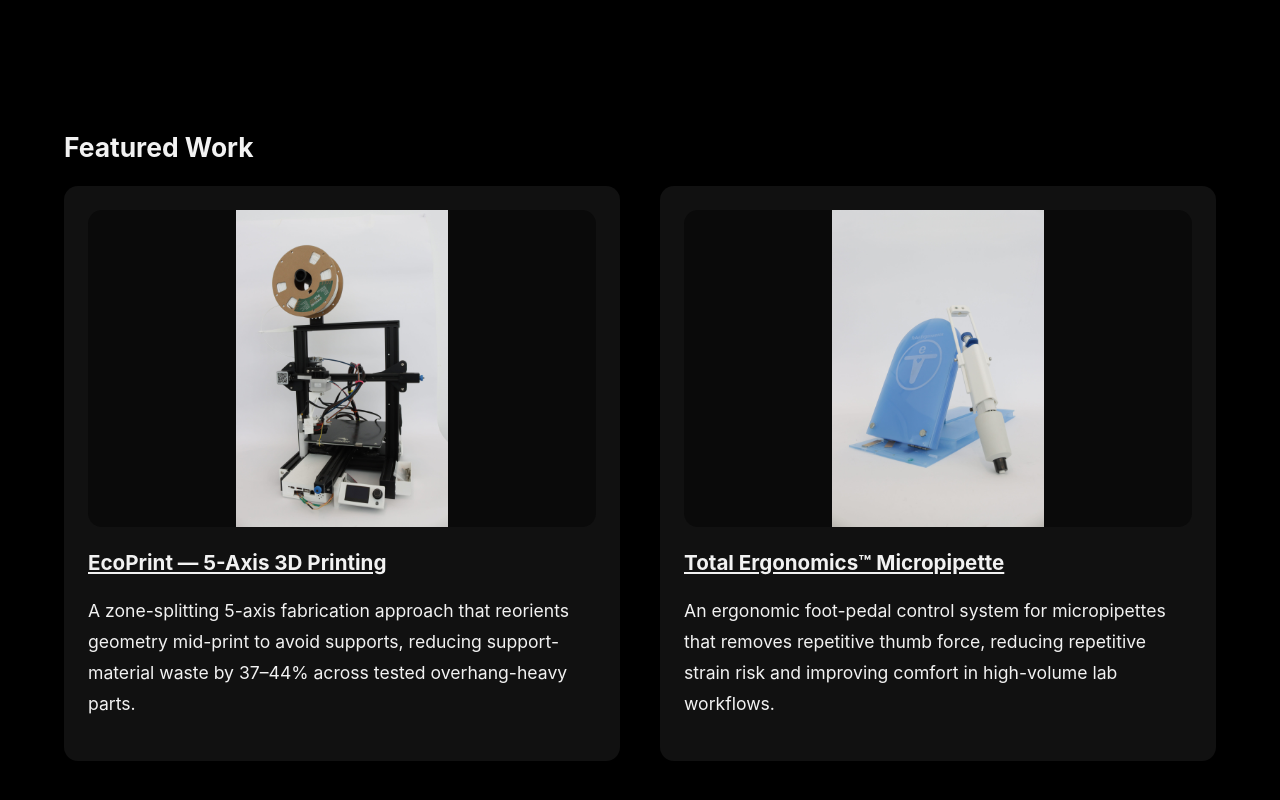
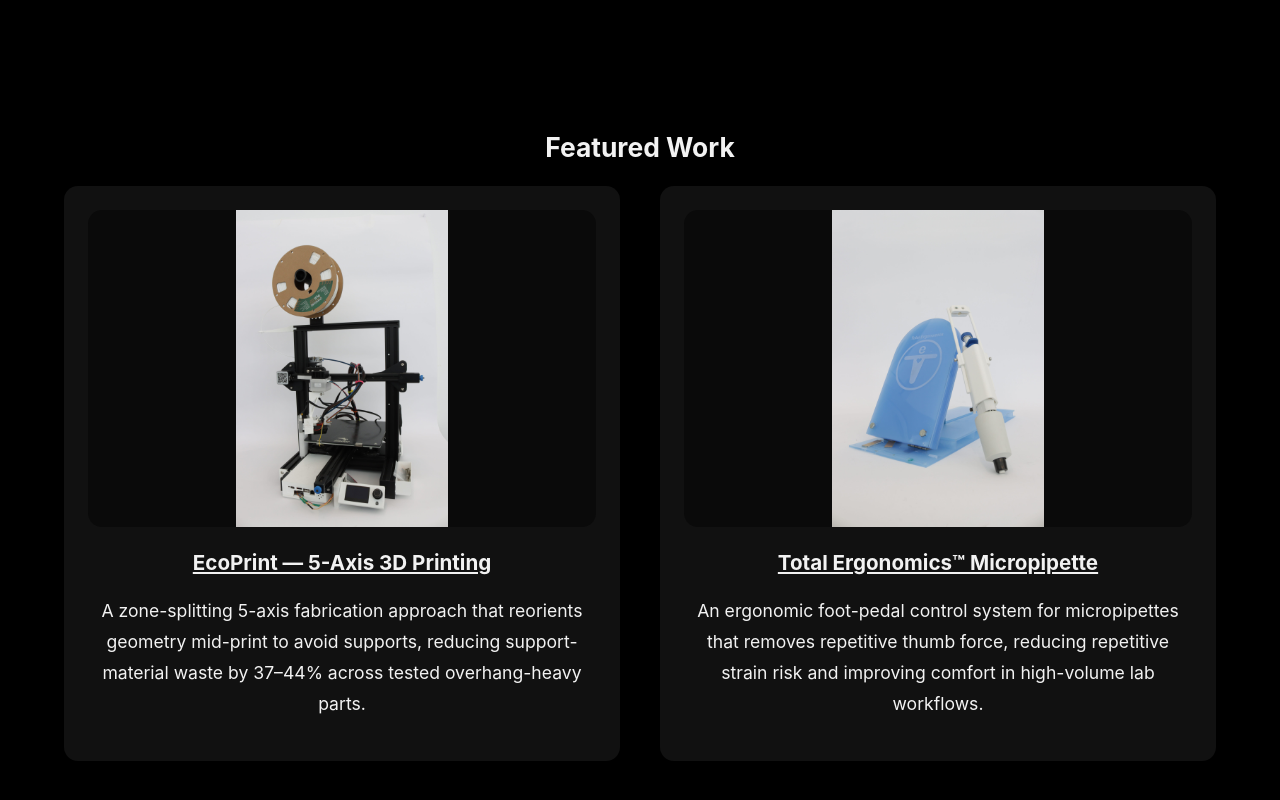
Before and after one commit to mikedattolo/Michael-Dattolo-portfolio, a plain HTML site: page index.html in a window 1280 px wide. Shown: the part 740-1540 px from the top of the page. Drawn offline with Linux system fonts and the light colour scheme.

Commit message:
fix: restore page visibility on back nav and center homepage text

```diff
--- a/dist/styles/pages.css
+++ b/dist/styles/pages.css
@@ -548,6 +548,18 @@ select:focus-visible,
   gap: var(--space-6);
 }
 
+.page-home #main-content h1,
+.page-home #main-content h2,
+.page-home #main-content h3,
+.page-home #main-content p {
+  text-align: center;
+  margin-inline: auto;
+}
+
+.page-home .card {
+  text-align: center;
+}
+
 @media (max-width: 52rem) {
   .card-grid-featured {
     grid-template-columns: 1fr;
--- a/scripts/main.js
+++ b/scripts/main.js
@@ -22,6 +22,13 @@
 
 /* ===== Smooth page transitions ===== */
 (function () {
+  const resetFadeState = () => {
+    document.body.classList.remove("fade-out");
+  };
+
+  resetFadeState();
+  window.addEventListener("pageshow", resetFadeState);
+
   if (window.matchMedia("(prefers-reduced-motion: reduce)").matches) return;
 
   document.addEventListener("click", (event) => {
--- a/styles/pages.css
+++ b/styles/pages.css
@@ -548,6 +548,18 @@ select:focus-visible,
   gap: var(--space-6);
 }
 
+.page-home #main-content h1,
+.page-home #main-content h2,
+.page-home #main-content h3,
+.page-home #main-content p {
+  text-align: center;
+  margin-inline: auto;
+}
+
+.page-home .card {
+  text-align: center;
+}
+
 @media (max-width: 52rem) {
   .card-grid-featured {
     grid-template-columns: 1fr;
```
Also changed, not shown: dist/scripts/main.js (+7 -0 lines).
